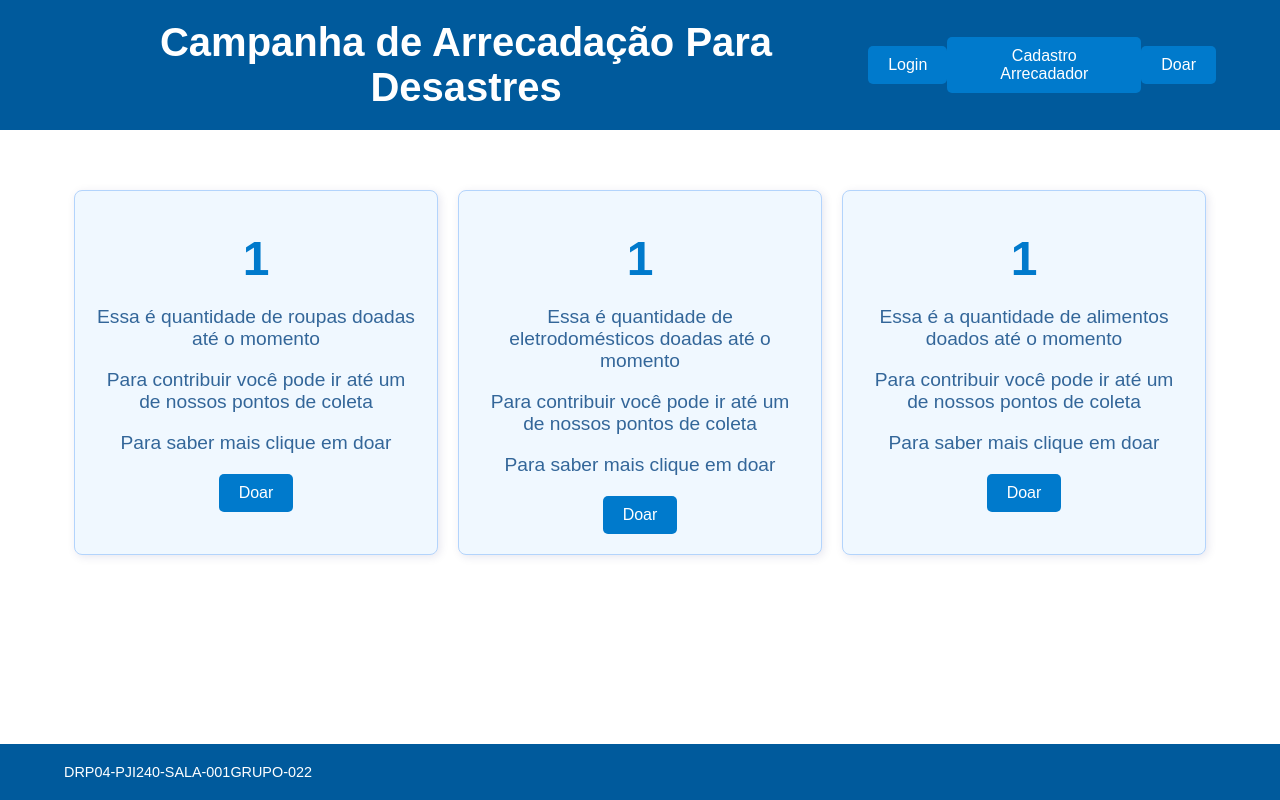
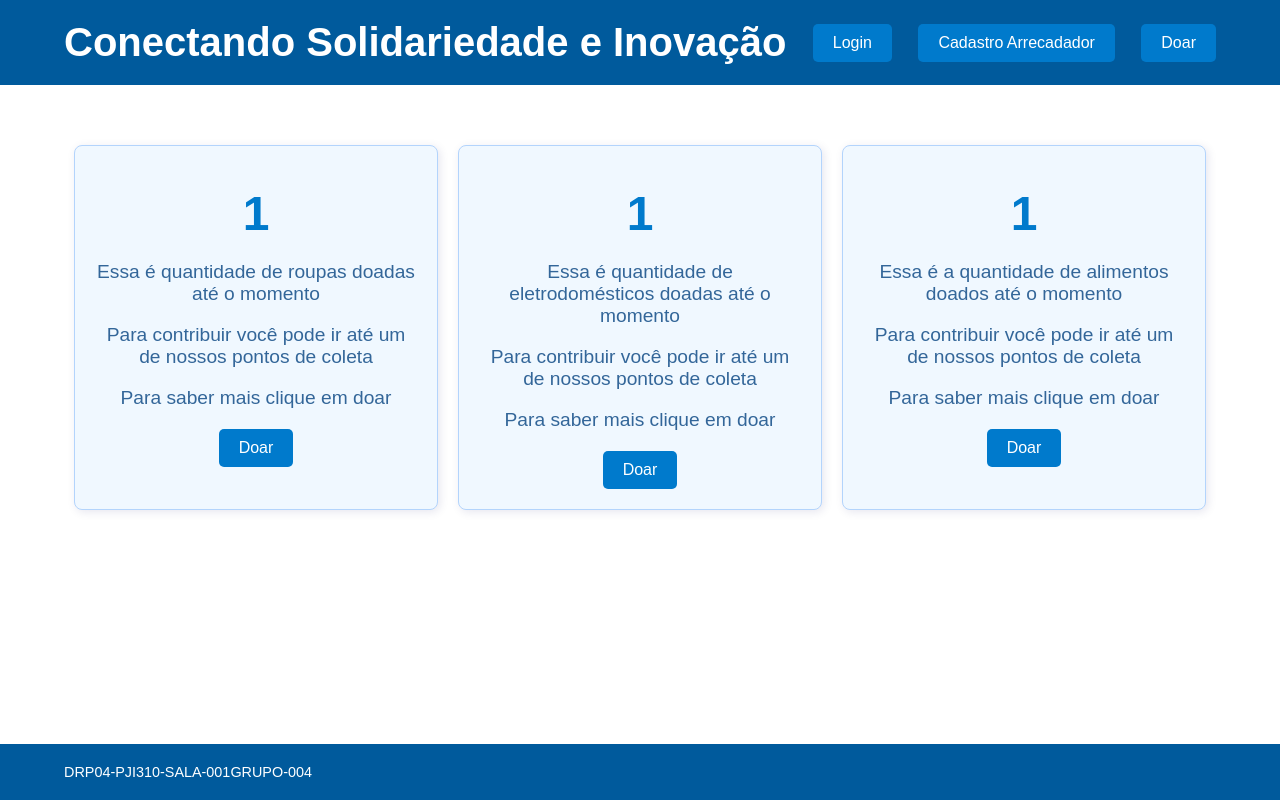
Before and after one commit to Lucasrafael703/Projeto-PI-III, a Django app: page / in a window 1280 px wide. Run offline with Django 4.2, Linux system fonts and the light colour scheme; data comes from the database, SQL or seed files in the repository.

Commit message:
Correção html

```diff
--- a/api/example/templates/adicionar_arrecadador.html
+++ b/api/example/templates/adicionar_arrecadador.html
@@ -66,7 +66,7 @@
 
     <footer>
         <div class="container">
-            <p>DRP04-PJI240-SALA-001GRUPO-022</p>
+            <p>DRP04-PJI310-SALA-001GRUPO-004</p>
         </div>
     </footer>
 </body>
--- a/api/example/templates/index.html
+++ b/api/example/templates/index.html
@@ -11,7 +11,7 @@
 <body>
     <header>
         <div class="container">
-            <h1>Campanha de Arrecadação Para Desastres</h1>
+            <h1>Conectando Solidariedade e Inovação</h1>
             <a href="{% url 'admin:index' %}"><button class="btn-donate">Login</button></a>
             <a href="{% url 'cadastrar_arrecadador' %}"><button class="btn-donate">Cadastro Arrecadador</button></a> <!-- Botão para Cadastro Arrecadador com estilo de btn-donate -->
             <a href="{% url 'adicionar_doacao' %}"><button class="btn-donate">Doar</button></a> <!-- Botão para Doar -->
@@ -46,7 +46,7 @@
 
     <footer>
         <div class="container">
-            <p>DRP04-PJI240-SALA-001GRUPO-022</p>
+            <p>DRP04-PJI310-SALA-001GRUPO-004</p>
         </div>
     </footer>
 </body>
```
